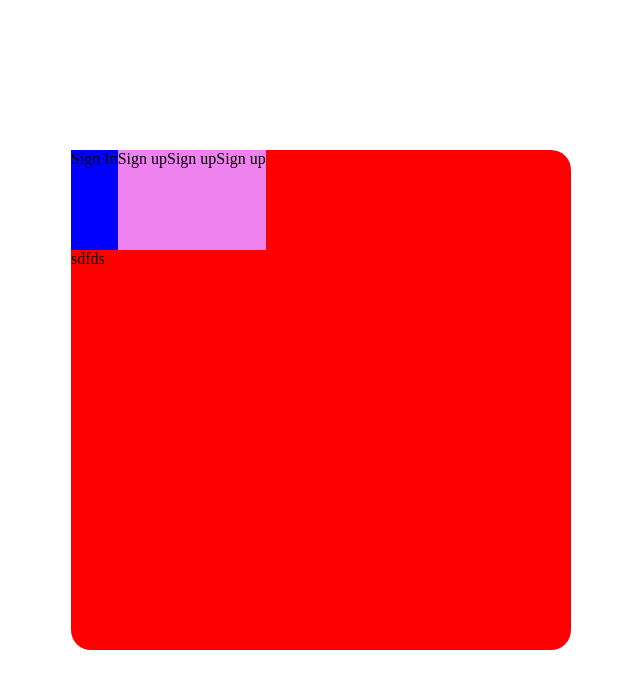
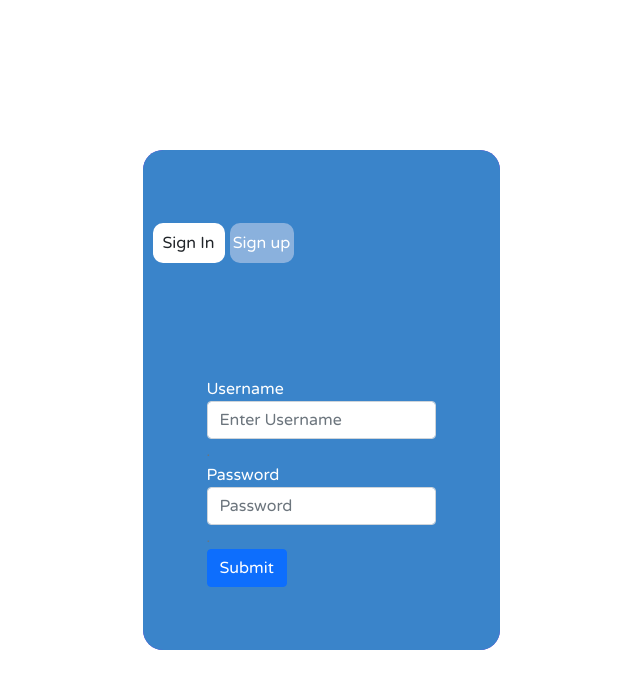
Before and after one commit to abhishekvats/Automated_document_verification, a plain HTML site: page Frontend/Sign_In_Up.html in a window 1280 px wide. Shown: the whole page, without its empty margins (319-959 px from the left). Drawn offline with nearby package versions, Linux system fonts and the light colour scheme; a web font is replaced by a local one.

Commit message:
login_singup almost completed

```diff
--- a/Frontend/Sign_In_Up.html
+++ b/Frontend/Sign_In_Up.html
@@ -1,3 +1,4 @@
+
 <!DOCTYPE html>
 <html lang="en">
 
@@ -7,20 +8,80 @@
     <meta name="viewport" content="width=device-width, initial-scale=1.0">
     <title>Document</title>
     <link rel="stylesheet" href="./css/sign_In_Up.css">
+    <link rel="preconnect" href="https://fonts.googleapis.com">
+<link rel="preconnect" href="https://fonts.gstatic.com" crossorigin>
+<link href="https://fonts.googleapis.com/css2?family=Mochiy+Pop+P+One&family=Varela+Round&display=swap" rel="stylesheet">
+    <link href="https://cdn.jsdelivr.net/npm/bootstrap@5.0.2/dist/css/bootstrap.min.css" rel="stylesheet" integrity="sha384-EVSTQN3/azprG1Anm3QDgpJLIm9Nao0Yz1ztcQTwFspd3yD65VohhpuuCOmLASjC" crossorigin="anonymous">
 </head>
 
 <body>
     <div class="main">
+
         <div class="headder">
             <div class="signin">Sign In</div>
             <div class="signup">Sign up</div>
+        </div>
+
+        <form>
+            <div class="form-group color">
+              <label for="exampleInputEmail1 ">Username</label>
+              <input type="name" class="form-control" id="exampleInputEmail1" aria-describedby="emailHelp" placeholder="Enter Username">
+              <small id="emailHelp" class="form-text text-muted">.</small>
+            </div>
+            <div class="form-group color">
+              <label for="exampleInputPassword1 ">Password</label>
+              <input type="password" class="form-control" id="exampleInputPassword1" placeholder="Password">
+              <small id="emailHelp" class="form-text text-muted" >.</small>
+
+            </div>
+            <!-- <div class="form-group form-check">
+              <input type="checkbox" class="form-check-input" id="exampleCheck1">
+              <label class="form-check-label" for="exampleCheck1">Check me out</label>
+            </div> -->
+            <button type="submit" class="btn btn-primary">Submit</button>
+          </form>
+          <!-- <div class="headder">
+            <div class="signin">Sign In</div>
             <div class="signup">Sign up</div>
+        </div> -->
+<!-- -------------------signup------------------------- -->
+
+    </div>
+    <div class="main signUp_part"">
+
+        <div class="headder">
+            <div class="signin_UP">Sign In</div>
+            <div class="signup_UP">Sign up</div>
+        </div>
+
+
+          <!-- <div class="headder">
+            <div class="signin">Sign In</div>
             <div class="signup">Sign up</div>
+        </div> -->
+        <!-- -------------------signup------------------------- -->
+        <form >
+            <div class="form-group color">
+              <label for="exampleInputEmail1">Your Name</label>
+              <input type="name" class="form-control"  aria-describedby="emailHelp" placeholder="Enter Name">
+              <label for="exampleInputEmail1">Username</label>
+              <input type="name" class="form-control"  aria-describedby="emailHelp" placeholder="Enter Username">
+            </div>
+            <div class="form-group color">
+              <label for="exampleInputPassword1 ">Create Password</label>
+              <input type="password" class="form-control" id="exampleInputPassword1" placeholder="Password">
+              <label for="exampleInputPassword1 ">Confirm Password</label>
+              <input type="password" class="form-control" id="exampleInputPassword1" placeholder="Password">
+              <small id="emailHelp" class="form-text text-muted" >.</small>
 
-        </div>
-        <div class="c">
-            sdfds
-        </div>
+            </div>
+            <!-- <div class="form-group form-check">
+              <input type="checkbox" class="form-check-input" id="exampleCheck1">
+              <label class="form-check-label" for="exampleCheck1">Check me out</label>
+            </div> -->
+            <button type="submit" class = "btn_signup_part">Submit</button>
+          </form>
+
     </div>
 </body>
 
--- a/Frontend/css/sign_In_Up.css
+++ b/Frontend/css/sign_In_Up.css
@@ -1,3 +1,7 @@
+*{
+    font-family: 'Mochiy Pop P One', sans-serif;
+    font-family: 'Varela Round', sans-serif;
+}
 body {
     margin: 0px;
     display: flex;
@@ -8,11 +12,17 @@ body {
 }
 
 .main {
-    width: 500px;
-    height: 500px;
-    background-color: red;
+    min-width: 300px;
+    max-width: 500px;
+    min-height: 500px;
+    background-color: rgb(58, 132, 202);
     border-radius: 20px;
+    display: flex;
+    flex-direction: column;
+    justify-content: center;
+    justify-content: space-evenly;
 }
+
 
 .headder {
     width: 100%;
@@ -21,10 +31,89 @@ body {
     flex-direction: row;
 }
 
+.color{
+    color: white;
+}
 .signin {
-    background-color: blue;
+    /* background-color: rgb(138, 177, 221); */
+    background-color: rgb(255, 255, 255);
+    border-radius: 10px;
+    margin: 10px 0px 0px 10px;
+    width: 4.5rem;
+    height: 2.5rem;
+    line-height: 2.5rem;
+    text-align: center;
+    transition: transform .1s ease-in-out;
+    /* color: white; */
 }
+/* .signin:hover{
+    background-color: aqua;
+    transform: scale(1.1);
+} */
 
 .signup {
-    background-color: violet;
+    background-color: rgb(138, 177, 221);
+    border-radius: 10px;
+    margin: 10px 0px 0px 5px;
+    line-height: 2.5rem;
+    text-align: center;
+    width: 4rem;
+    height: 2.5rem;
+    transition: transform .1s ease-in-out;
+    color: white;
+
+
 }
+.signup:hover{
+    background-color: blueviolet;
+    transform: scale(1.1);
+    color: white;
+}
+form{
+    /* background-color: black; */
+    margin: 0px 4rem;
+}
+.signUp_part{
+    position: absolute;
+    z-index: -1;
+    background-color: blueviolet;
+}
+.signin_UP{
+
+    background-color: rgb(255, 255, 255);
+    border-radius: 10px;
+    margin: 10px 0px 0px 5px;
+    line-height: 2.5rem;
+    text-align: center;
+    width: 4rem;
+    height: 2.5rem;
+    transition: transform .1s ease-in-out;
+}
+.signin_UP:hover{
+    background-color: rgb(58, 132, 202);
+    transform: scale(1.1);
+    color: white;
+}
+.signup_UP {
+    background-color: rgb(171, 118, 221);
+
+    border-radius: 10px;
+    margin: 10px 0px 0px 5px;
+    text-align: center;
+    color: white;
+    width: 4.5rem;
+    height: 2.5rem;
+    line-height: 2.5rem;
+
+
+}
+.btn_signup_part{
+    background-color: rgb(86, 5, 161);
+    border: none;
+    color: white;
+    border-radius: 5px;
+    transition: transform .1s ease-in-out;
+}
+.btn_signup_part:hover{
+    transform: scale(1.1);
+}
```
